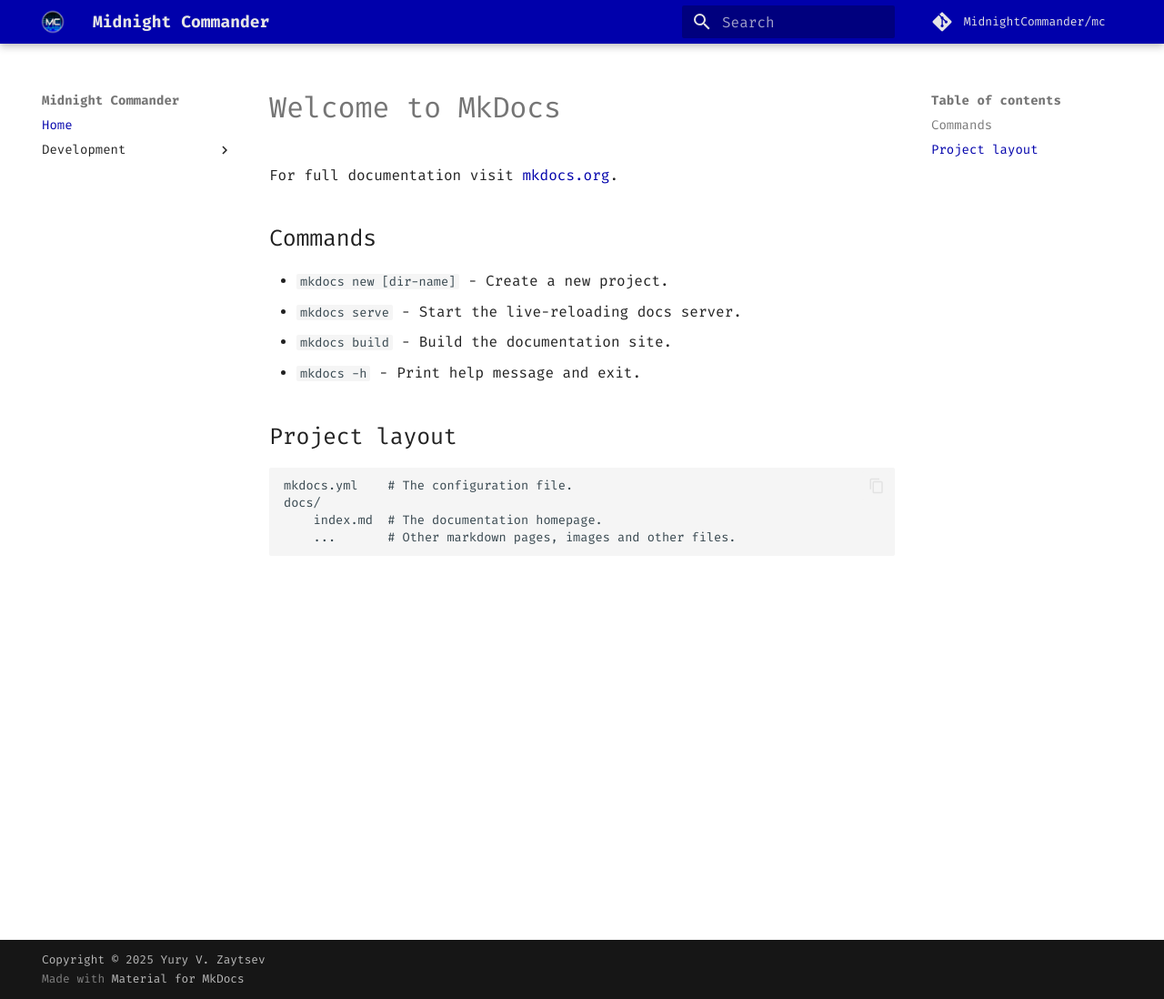
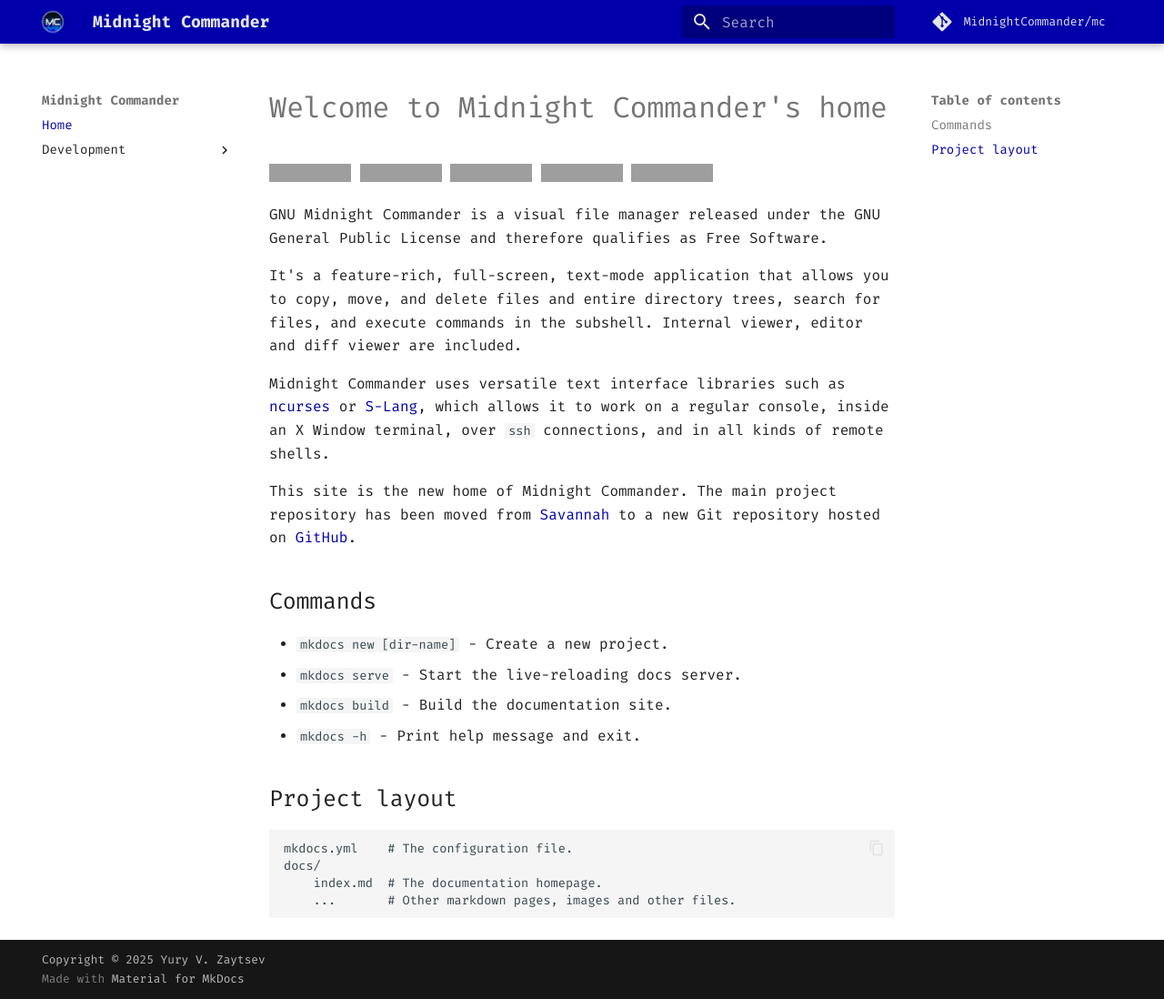
Before and after one commit to MidnightCommander/website, an MkDocs documentation site: the page built from docs/index.md, in a window 1280 px wide and 1098 px high. Shown: the whole window at 91% size. Built offline with MkDocs 1.6.1 and Material for MkDocs 9.7.7, drawn with Linux system fonts in a browser that asks for light colours; comment, search, counter and statistics services are not loaded; grey boxes are pictures that could not be loaded.

Commit message:
Initial home page customization

```diff
--- a/docs/index.md
+++ b/docs/index.md
@@ -1,6 +1,18 @@
-# Welcome to MkDocs
+# Welcome to Midnight Commander's home
 
-For full documentation visit [mkdocs.org](https://www.mkdocs.org).
+[![GitHub Tag](https://img.shields.io/github/v/tag/MidnightCommander/mc)](https://github.com/MidnightCommander/mc/tags)
+[![License](https://img.shields.io/badge/license-GPLv3+-blue)](https://github.com/MidnightCommander/mc/)
+[![GitHub Issues or Pull Requests](https://img.shields.io/github/issues/MidnightCommander/mc)](https://github.com/MidnightCommander/mc/issues)
+[![GitHub Issues or Pull Requests](https://img.shields.io/github/issues-pr/MidnightCommander/mc)](https://github.com/MidnightCommander/mc/pulls)
+[![CI](https://github.com/MidnightCommander/mc/actions/workflows/ci.yml/badge.svg)](https://github.com/MidnightCommander/mc)
+
+GNU Midnight Commander is a visual file manager released under the GNU General Public License and therefore qualifies as Free Software.
+
+It's a feature-rich, full-screen, text-mode application that allows you to copy, move, and delete files and entire directory trees, search for files, and execute commands in the subshell. Internal viewer, editor and diff viewer are included.
+
+Midnight Commander uses versatile text interface libraries such as [ncurses](https://invisible-island.net/ncurses/) or [S-Lang](https://www.jedsoft.org/slang/), which allows it to work on a regular console, inside an X Window terminal, over `ssh` connections, and in all kinds of remote shells.
+
+This site is the new home of Midnight Commander. The main project repository has been moved from [Savannah](https://savannah.gnu.org/projects/mc) to a new Git repository hosted on [GitHub](https://github.com/MidnightCommander/mc).
 
 ## Commands
 
```
